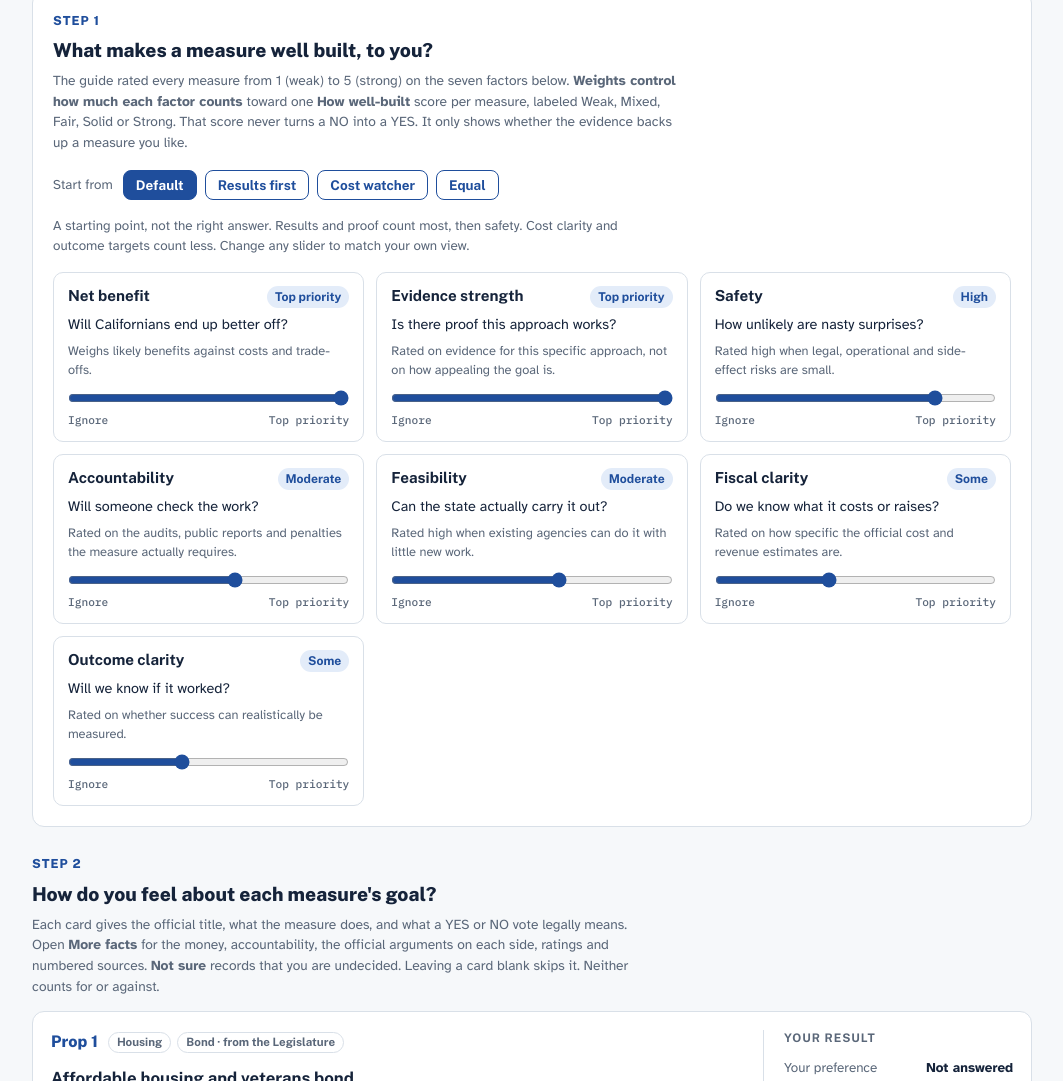
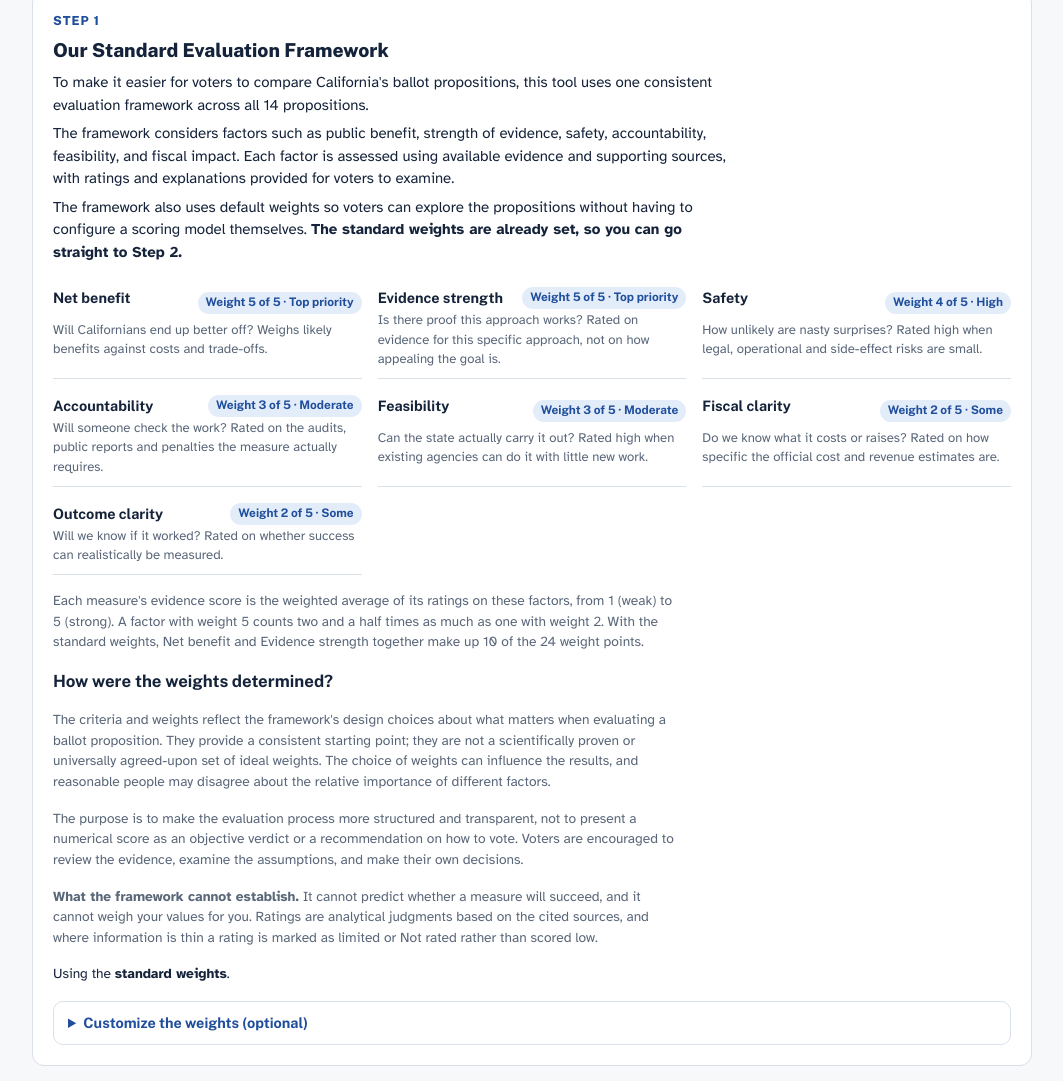
Before and after one commit to supriyarajeev/ballot-tool, a plain HTML site: page index.html in a window 1280 px wide. Shown: the part 554-1635 px from the top of the page, without its empty margins (108-1171 px from the left). Drawn offline with nearby package versions, Linux system fonts and the light colour scheme.

Commit message:
Add files via upload

```diff
--- a/index.html
+++ b/index.html
@@ -191,6 +191,17 @@ button:focus-visible, a:focus-visible, summary:focus-visible { outline: 2px soli
 
 
 /* Result panel parts and new labels */
+.customize { border: 1px solid var(--rule); border-radius: 10px; }
+.customize summary { cursor: pointer; padding: 10px 14px; font-family: var(--f-display); font-weight: 700; font-size: .9rem; color: var(--ballot); }
+.customize[open] summary { border-bottom: 1px solid var(--rule); }
+.customize-body { padding: 14px; display: grid; gap: 12px; }
+.fw-status { font-size: .86rem; }
+.fw-list { list-style: none; margin: 0; padding: 0; display: grid; grid-template-columns: repeat(auto-fill, minmax(260px, 1fr)); gap: 8px 16px; }
+.fw-list li { display: grid; grid-template-columns: 1fr auto; gap: 2px 8px; padding: 8px 0; border-bottom: 1px solid var(--rule); }
+.fw-n { font-family: var(--f-display); font-weight: 700; font-size: .9rem; }
+.fw-w { font-family: var(--f-display); font-weight: 700; font-size: .74rem; color: var(--ballot); background: var(--ballot-soft); padding: 2px 8px; border-radius: 999px; white-space: nowrap; align-self: center; }
+.fw-d { grid-column: 1 / -1; font-size: .82rem; color: var(--muted); }
+
 #ans-bar { width: 0; }
 .stack { display: grid; gap: 14px; }
 .official { font-size: .78rem; color: var(--muted); text-transform: none; }
@@ -250,9 +261,9 @@ details.why-r ul { margin: 6px 0 0; padding-left: 1.1em; display: grid; gap: 4px
   <header>
     <div class="eyebrow">California ballot, November 3, 2026</div>
     <h1>Ballot Weighing Tool</h1>
-    <p class="lede">A guide for working out your own yes or no on all 14 statewide propositions. You say what you care about and how you feel about each measure's goal. The tool pairs that with the evidence ratings from the propositions guide and shows where you lean. It never tells you how to vote.</p>
+    <p class="lede">A guide for working out your own yes or no on all 14 statewide propositions. You say how you feel about each measure's goal. The tool pairs that with evidence ratings from its Standard Evaluation Framework and shows where you lean. It never tells you how to vote.</p>
     <nav class="steps" aria-label="Steps">
-      <a class="step" href="#s1"><span class="n">1</span><b>Pick your priorities</b><span class="t">What makes a measure well built, to you</span></a>
+      <a class="step" href="#s1"><span class="n">1</span><b>See the framework</b><span class="t">Standard weights are set. Customizing is optional</span></a>
       <a class="step" href="#s2"><span class="n">2</span><b>Answer 14 questions</b><span class="t">Read the facts, then say how you feel about each goal</span></a>
       <a class="step" href="#s3"><span class="n">3</span><b>Review your ballot</b><span class="t">See every lean in one list, plus any conflicts</span></a>
     </nav>
@@ -276,15 +287,30 @@ details.why-r ul { margin: 6px 0 0; padding-left: 1.1em; display: grid; gap: 4px
   <section class="panel" id="s1" aria-labelledby="s1-h">
     <div class="sec-head">
       <div class="kicker">Step 1</div>
-      <h2 id="s1-h">What makes a measure well built, to you?</h2>
-      <p class="small">The guide rated every measure from 1 (weak) to 5 (strong) on the seven factors below. <b>Weights control how much each factor counts</b> toward one <b>How well-built</b> score per measure, labeled Weak, Mixed, Fair, Solid or Strong. That score never turns a NO into a YES. It only shows whether the evidence backs up a measure you like.</p>
+      <h2 id="s1-h">Our Standard Evaluation Framework</h2>
+      <p>To make it easier for voters to compare California's ballot propositions, this tool uses one consistent evaluation framework across all 14 propositions.</p>
+      <p>The framework considers factors such as public benefit, strength of evidence, safety, accountability, feasibility, and fiscal impact. Each factor is assessed using available evidence and supporting sources, with ratings and explanations provided for voters to examine.</p>
+      <p>The framework also uses default weights so voters can explore the propositions without having to configure a scoring model themselves. <b>The standard weights are already set, so you can go straight to Step 2.</b></p>
     </div>
-    <div class="row">
-      <div class="presets" id="presets"><span class="lab">Start from</span></div>
-    </div>
-    <p class="preset-desc" id="preset-desc"></p>
-    <div class="factors" id="factors"></div>
-    <div class="warn" id="zero" hidden><span>You've turned off all evidence factors. Your results will reflect your stated preferences rather than the evidence ratings.</span> <button type="button" id="zero-reset">Reset to defaults</button></div>
+    <h3 class="vh" id="fw-h">Factors and standard weights</h3>
+    <ul class="fw-list" id="fw-body" aria-labelledby="fw-h"></ul>
+    <p class="small">Each measure's evidence score is the weighted average of its ratings on these factors, from 1 (weak) to 5 (strong). A factor with weight 5 counts two and a half times as much as one with weight 2. With the standard weights, Net benefit and Evidence strength together make up 10 of the 24 weight points.</p>
+    <h3>How were the weights determined?</h3>
+    <p class="small">The criteria and weights reflect the framework's design choices about what matters when evaluating a ballot proposition. They provide a consistent starting point; they are not a scientifically proven or universally agreed-upon set of ideal weights. The choice of weights can influence the results, and reasonable people may disagree about the relative importance of different factors.</p>
+    <p class="small">The purpose is to make the evaluation process more structured and transparent, not to present a numerical score as an objective verdict or a recommendation on how to vote. Voters are encouraged to review the evidence, examine the assumptions, and make their own decisions.</p>
+    <p class="small"><b>What the framework cannot establish.</b> It cannot predict whether a measure will succeed, and it cannot weigh your values for you. Ratings are analytical judgments based on the cited sources, and where information is thin a rating is marked as limited or Not rated rather than scored low.</p>
+    <p class="fw-status" id="fw-status" aria-live="polite"></p>
+    <details class="customize" id="customize">
+      <summary>Customize the weights (optional)</summary>
+      <div class="customize-body">
+        <div class="row">
+          <div class="presets" id="presets"><span class="lab">Start from</span></div>
+        </div>
+        <p class="preset-desc" id="preset-desc"></p>
+        <div class="factors" id="factors"></div>
+      </div>
+    </details>
+    <div class="warn" id="zero" hidden><span>You've turned off all evidence factors. Your results will reflect your stated preferences rather than the evidence ratings.</span> <button type="button" id="zero-reset">Reset to standard weights</button></div>
   </section>
 
   <section id="s2" class="stack" aria-labelledby="s2-h">
@@ -315,7 +341,7 @@ details.why-r ul { margin: 6px 0 0; padding-left: 1.1em; display: grid; gap: 4px
     <h2 id="m-h">How your result is worked out</h2>
     <ol>
       <li><b>Your preference</b> is how you feel about the measure's goal. Against or Strongly against always shows Leans toward NO. That reflects your view, not a finding that the measure is bad. Not sure and Not answered never count as support or opposition.</li>
-      <li><b>The evidence score</b> is a weighted average of this tool's ratings, counting each factor as much as your slider says. Factors set to Ignore, and any rating marked Not rated, are left out. It runs from 1 (weak) to 5 (strong), shown to one decimal place. If every factor is set to Ignore, it shows Evidence not weighted. If you weigh factors but none of them has a rating for a measure, it shows No evidence score available. Either way the result follows your preference alone.</li>
+      <li><b>The evidence score</b> is a weighted average of this tool's ratings, counting each factor by its weight (the standard weights unless you customize them). Factors set to Ignore, and any rating marked Not rated, are left out. It runs from 1 (weak) to 5 (strong), shown to one decimal place. If every factor is set to Ignore, it shows Evidence not weighted. If you weigh factors but none of them has a rating for a measure, it shows No evidence score available. Either way the result follows your preference alone.</li>
       <li><b>When you support the goal,</b> the evidence score decides whether the evidence backs you up, using the table below. Either way, the vote is yours.</li>
     </ol>
     <table class="rules">
@@ -351,7 +377,7 @@ details.why-r ul { margin: 6px 0 0; padding-left: 1.1em; display: grid; gap: 4px
       <p class="small">A 2 or 4 falls between the descriptions. For Accountability, 2 means a self-executing rule or limited reporting with no review, and 4 means independent audits plus public reporting. For Fiscal clarity, 2 means the official analysis gives a direction but no dollars. For Outcome clarity, 4 means a clear observable rule or required reporting on results.</p>
     </details>
     <p><b>Last checked.</b> Facts, ratings and source links were reviewed October 15 and 16, 2026, against the Secretary of State's voter guide and LAO analyses. Official materials can change, so confirm anything important in the <a href="https://voterguide.sos.ca.gov/" target="_blank" rel="noopener">official voter guide<span class="vh"> (opens in a new tab)</span></a>.</p>
-    <p id="privacy"><b>Your privacy.</b> Your answers and weights are saved only in this browser's local storage so they are there when you return. They are never sent anywhere, and the tool asks for no name or contact details. Clear my answers removes saved answers. Weights stay until you change them or pick Default. The page loads fonts from Google Fonts and a visitor counter from GoatCounter, and like any web request these send your IP address and browser details to those services. GoatCounter records the page visit, referring site, browser, screen width and country, plus two anonymous counts when someone answers at least one question and when someone answers all 14. Its privacy policy says it does not store IP addresses or set cookies. This page keeps a small note in local storage so each count is sent only once. Source links take you to other websites only when you click them.</p>
+    <p id="privacy"><b>Your privacy.</b> Your answers and weights are saved only in this browser's local storage so they are there when you return. They are never sent anywhere, and the tool asks for no name or contact details. Clear my answers removes saved answers. Weights stay until you change them or pick Standard. The page loads fonts from Google Fonts and a visitor counter from GoatCounter, and like any web request these send your IP address and browser details to those services. GoatCounter records the page visit, referring site, browser, screen width and country, plus two anonymous counts when someone answers at least one question and when someone answers all 14. Its privacy policy says it does not store IP addresses or set cookies. This page keeps a small note in local storage so each count is sent only once. Source links take you to other websites only when you click them.</p>
   </section>
 </main>
 
@@ -361,7 +387,7 @@ details.why-r ul { margin: 6px 0 0; padding-left: 1.1em; display: grid; gap: 4px
 
   INPUTS
   1. Weights (state.w). One integer per evidence factor, 0 (Ignore) to 5 (Top priority).
-     The Default preset is a starting point, not a claim about the right weights.
+     The Standard preset ("def") is the framework's fixed default, a starting point, not a claim about the right weights.
   2. Preference (state.g). One value per measure:
        null = not answered (skipped), 0 = Not sure,
        1 = Support, 2 = Strongly support, -1 = Oppose, -2 = Strongly oppose.
@@ -400,7 +426,7 @@ details.why-r ul { margin: 6px 0 0; padding-left: 1.1em; display: grid; gap: 4px
   var LEVELS = ["Ignore", "Minor", "Some", "Moderate", "High", "Top priority"];
 
   var PRESETS = [
-    { id: "def", name: "Default", d: "A starting point, not the right answer. Results and proof count most, then safety. Cost clarity and outcome targets count less. Change any slider to match your own view.", w: { nb: 5, ev: 5, lr: 4, ac: 3, if: 3, fc: 2, oc: 2 } },
+    { id: "def", name: "Standard", d: "The Standard Evaluation Framework weights. Results and proof count most, then safety. Cost clarity and outcome targets count less. A consistent starting point, not the right answer.", w: { nb: 5, ev: 5, lr: 4, ac: 3, if: 3, fc: 2, oc: 2 } },
     { id: "res", name: "Results first", d: "Almost all weight on whether it helps and whether the approach is proven.", w: { nb: 5, ev: 5, lr: 3, ac: 1, if: 2, fc: 1, oc: 1 } },
     { id: "cost", name: "Cost watcher", d: "Puts the most weight on knowing what a measure costs, with safety and results close behind.", w: { nb: 4, ev: 4, lr: 4, ac: 3, if: 3, fc: 5, oc: 2 } },
     { id: "eq", name: "Equal", d: "Every factor counts the same.", w: { nb: 3, ev: 3, lr: 3, ac: 3, if: 3, fc: 3, oc: 3 } }
@@ -809,6 +835,12 @@ details.why-r ul { margin: 6px 0 0; padding-left: 1.1em; display: grid; gap: 4px
     return null;
   }
 
+  // Standard Evaluation Framework table (documents the fixed default weights)
+  var STD = PRESETS[0].w;
+  $("fw-body").innerHTML = FACTORS.map(function (f) {
+    return '<li><span class="fw-n">' + esc(f.name) + '</span><span class="fw-w">Weight ' + STD[f.k] + ' of 5 · ' + LEVELS[STD[f.k]] + '</span><span class="fw-d">' + esc(f.q) + ' ' + esc(f.d) + '</span></li>';
+  }).join("");
+
   // Factor sliders
   $("factors").innerHTML = FACTORS.map(function (f) {
     return '<div class="factor"><div class="f-top"><label for="w-' + f.k + '">' + esc(f.name) + '</label><span class="lvl" id="l-' + f.k + '"></span></div>' +
@@ -874,7 +906,7 @@ details.why-r ul { margin: 6px 0 0; padding-left: 1.1em; display: grid; gap: 4px
       '</div>' +
       '<div class="result" role="group" aria-label="Your result for Prop ' + p.n + '"><div class="result-h">Your result</div>' +
         '<div class="kv"><span>Your preference</span><b id="pf-' + p.n + '"></b></div>' +
-        '<div class="meter"><div class="meter-label"><span>Evidence score</span><span id="q-' + p.n + '"></span></div><div class="bar" aria-hidden="true"><i id="b-' + p.n + '"></i></div></div>' +
+        '<div class="meter"><div class="meter-label"><span class="ev-lab">Evidence score</span><span id="q-' + p.n + '"></span></div><div class="bar" aria-hidden="true"><i id="b-' + p.n + '"></i></div></div>' +
         '<div class="sw" id="sw-' + p.n + '"></div>' +
         '<div class="caution" id="c-' + p.n + '" hidden>Limited evidence on factors you weigh. Interpret this score cautiously.</div>' +
         '<div class="verdict" id="v-' + p.n + '" aria-live="polite"></div>' +
@@ -888,7 +920,7 @@ details.why-r ul { margin: 6px 0 0; padding-left: 1.1em; display: grid; gap: 4px
     });
   });
 
-  // Clears answers only. Weights stay as set; use Default to reset them.
+  // Clears answers only. Weights stay as set; use Standard to reset them.
   $("reset").addEventListener("click", function () {
     PROPS.forEach(function (p) {
       state.g[p.n] = null;
@@ -933,7 +965,10 @@ details.why-r ul { margin: 6px 0 0; padding-left: 1.1em; display: grid; gap: 4px
     $("zero").hidden = totalW !== 0;
     var ap = activePreset();
     Array.prototype.forEach.call(document.querySelectorAll(".preset"), function (b) { b.setAttribute("aria-pressed", ap && ap.id === b.dataset.id ? "true" : "false"); });
-    $("preset-desc").textContent = ap ? ap.d : "Custom mix. Pick Default above to reset the weights.";
+    $("preset-desc").textContent = ap ? ap.d : "Custom mix. Pick Standard above to return to the framework weights.";
+    var isStd = ap && ap.id === "def";
+    $("fw-status").innerHTML = isStd ? "Using the <b>standard weights</b>." : "Using <b>your custom weights</b>, not the standard ones. Open Customize and pick Standard to switch back.";
+    Array.prototype.forEach.call(document.querySelectorAll(".ev-lab"), function (e) { e.textContent = isStd ? "Evidence score" : "Evidence score, custom weights"; });
 
     var counts = { yes: 0, no: 0, close: 0, unsure: 0, none: 0 }, res = {}, answered = 0;
     PROPS.forEach(function (p) {
```
